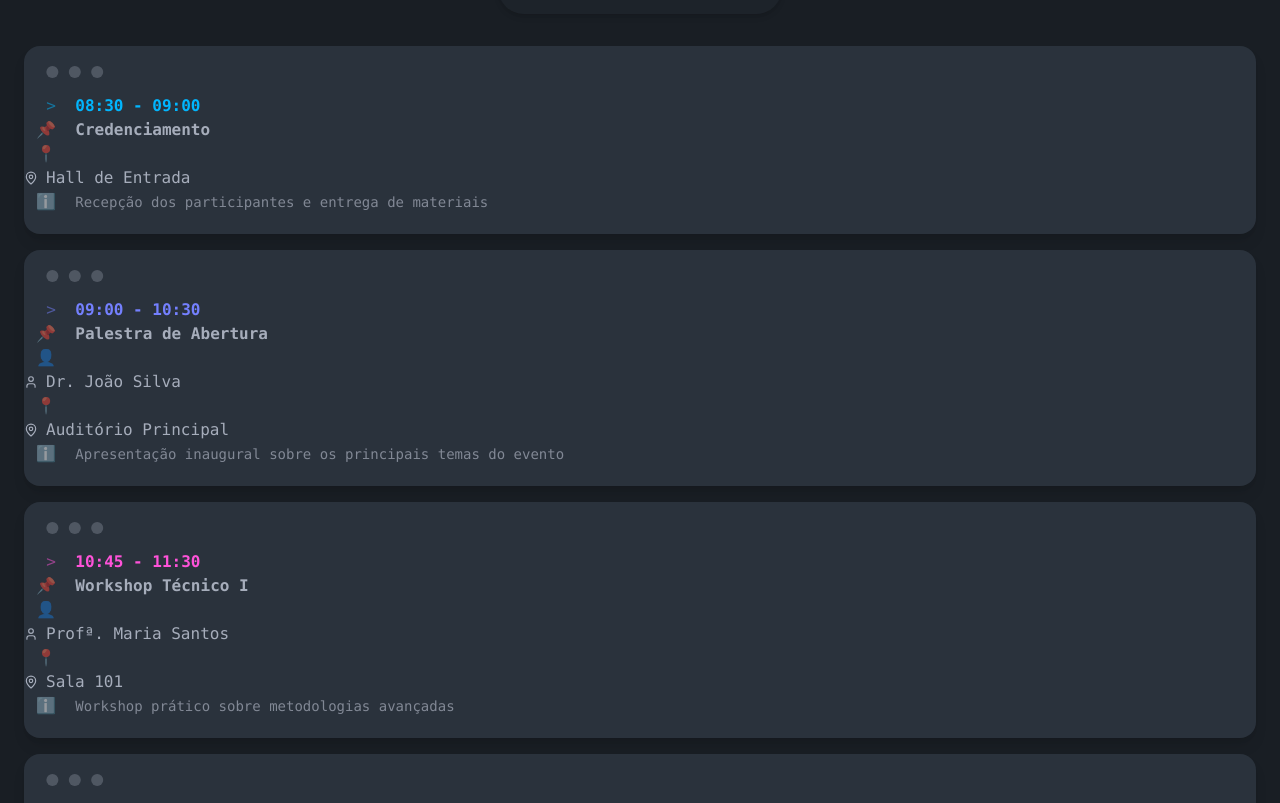
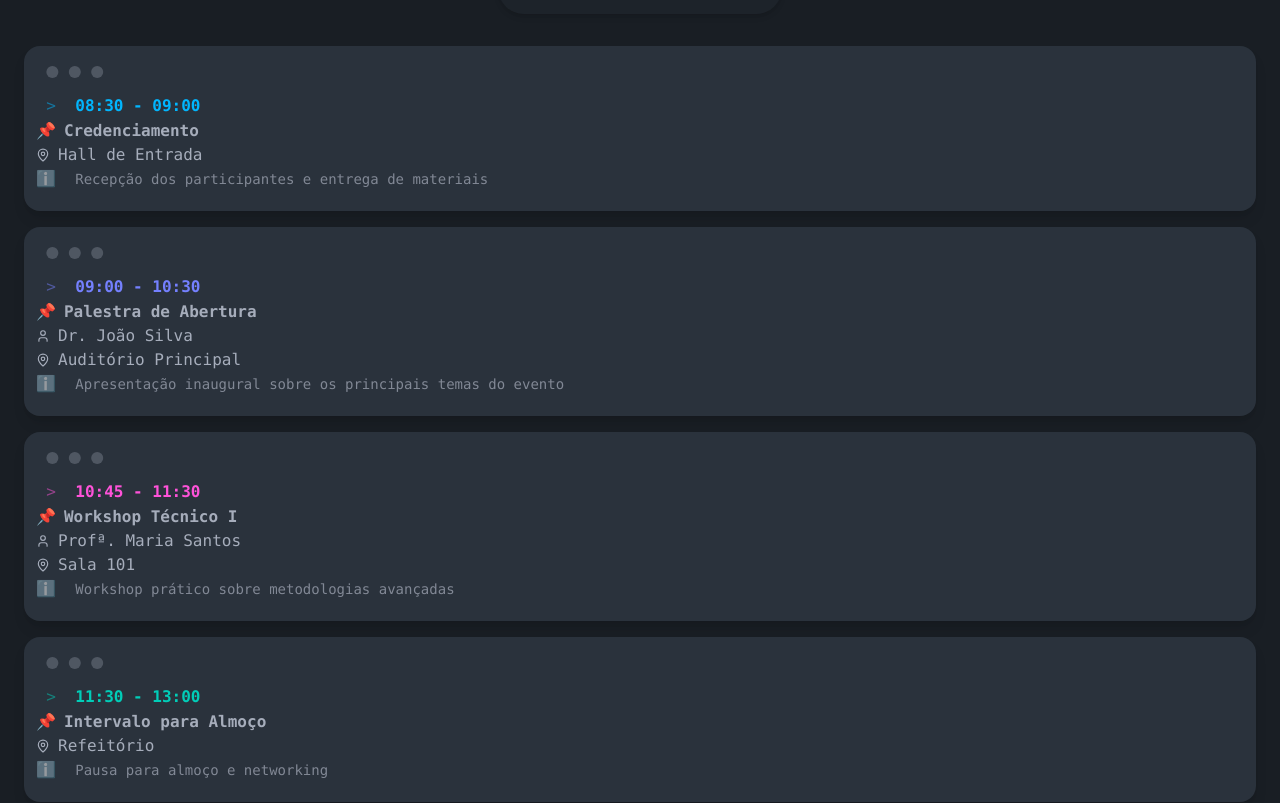
Before and after one commit to aaacms/sainf-2026, a React (Vite) app: page / in a window 1280 px wide. Shown: the part 986-1789 px from the top of the page. Built offline with nearby package versions, Linux system fonts and the light colour scheme.

Commit message:
refactor: improve code formatting and structure in CronogramaSection component

```diff
--- a/src/components/CronogramaSection.tsx
+++ b/src/components/CronogramaSection.tsx
@@ -50,8 +50,7 @@ export default function CronogramaSection() {
                             <button
                                 key={index}
                                 role="tab"
-                className={`tab text-sm md:text-base ${
-                  activeTab === index ? 'tab-active' : ''
+                                className={`tab text-sm md:text-base ${activeTab === index ? 'tab-active' : ''
                                     }`}
                                 onClick={() => setActiveTab(index)}
                                 aria-label={`${dia.dia} - ${dia.data}`}
@@ -86,24 +85,21 @@ export default function CronogramaSection() {
                                         <pre data-prefix=">" className={`${getEventColor(evento.tipo)}`}>
                                             <code className="font-bold">{evento.horario}</code>
                                         </pre>
-                    <pre data-prefix="📌" className="text-warning">
-                      <code className="font-semibold text-base-content">{evento.titulo}</code>
-                    </pre>
+                                        <div className='ml-3'>
+                                            <span>📌</span>
+                                            <code className="font-semibold text-base-content ml-2">{evento.titulo}</code>
+                                        </div>
                                         {evento.palestrante && (
-                      <pre data-prefix="👤">
-                        <code className="flex items-center gap-2">
+                                            <code className="flex items-center gap-2 ml-3">
                                                 <User size={14} className="inline" />
                                                 {evento.palestrante}
                                             </code>
-                      </pre>
                                         )}
                                         {evento.local && (
-                      <pre data-prefix="📍">
-                        <code className="flex items-center gap-2">
+                                            <code className="flex items-center gap-2 ml-3">
                                                 <MapPin size={14} className="inline" />
                                                 {evento.local}
                                             </code>
-                      </pre>
                                         )}
                                         {evento.descricao && (
                                             <pre data-prefix="ℹ️">
```
Lines whose indentation alone changed are shown as unchanged.
